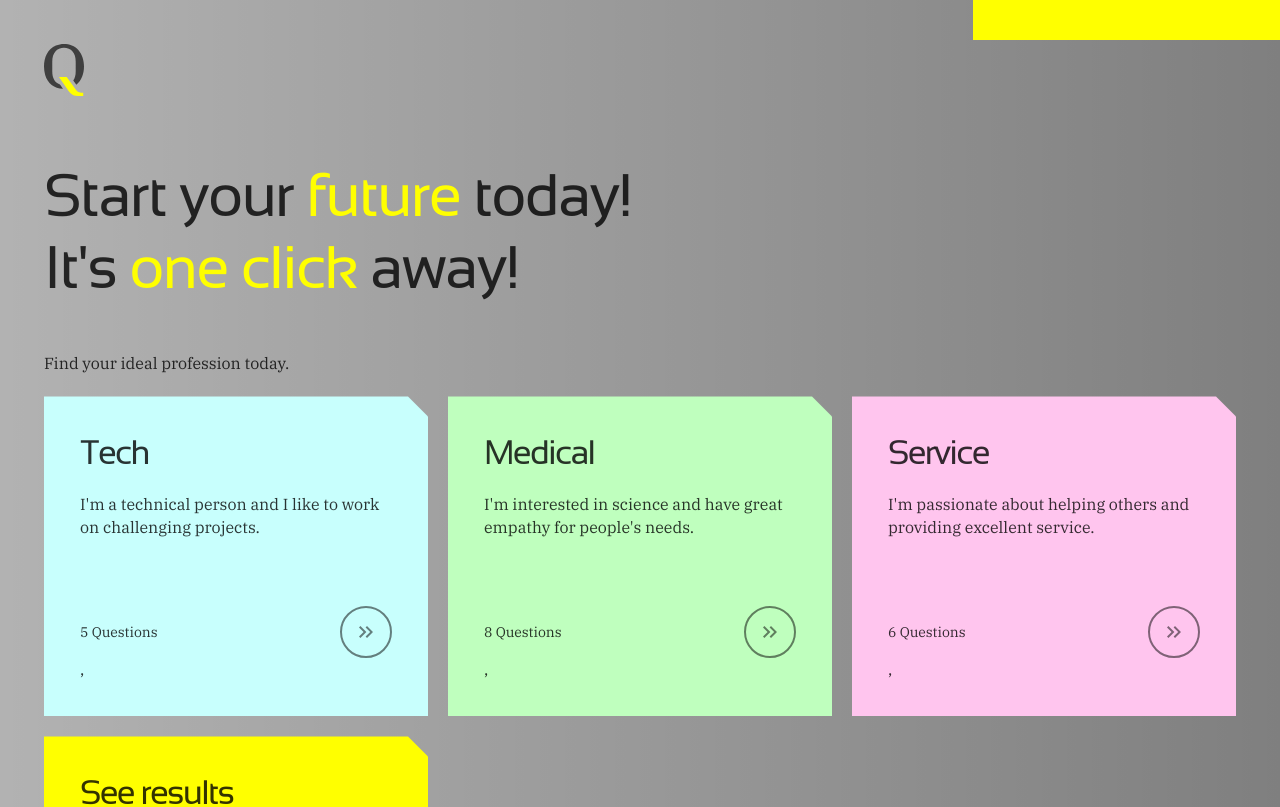
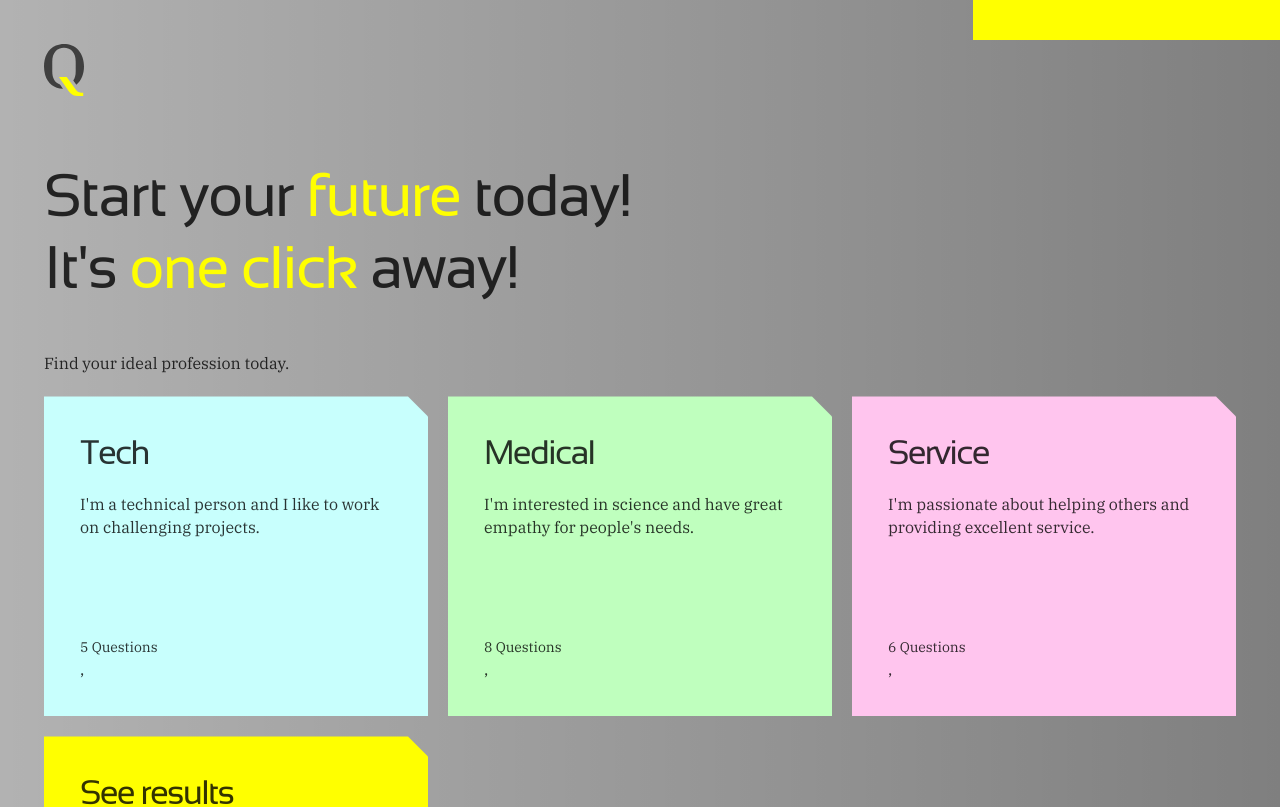
Before and after one commit to bashir-muhammad/dimando, a Next.js app: page / in a window 1280 px wide. Shown: the top 807 px of the page. Built offline with nearby package versions, Linux system fonts and the light colour scheme; no server answers.

Commit message:
chore: remove icon from Card footer

```diff
--- a/src/components/card/card.module.css
+++ b/src/components/card/card.module.css
@@ -61,12 +61,13 @@
   transition: all var(--transition1);
 }
 
-.card:hover .footericon {
+.card:hover button,
+.card:hover a {
   background-color: var(--color-gray-60);
   color: var(--color-white);
   border-color: transparent;
 }
 
-.result:hover .footericon {
+.result:hover button {
   color: var(--color-primary-20);
 }
--- a/src/components/card/card.tsx
+++ b/src/components/card/card.tsx
@@ -3,10 +3,6 @@ import Styles from "./card.module.css";
 
 interface CardProps extends HTMLAttributes<HTMLDivElement> {
   variant?: "default" | "completed" | "result";
-}
-
-interface CardFooterProps extends HTMLAttributes<HTMLDivElement> {
-  icon?: ReactNode;
 }
 
 const Card = ({
@@ -52,20 +48,14 @@ const CardDescription = ({
 };
 
 const CardFooter = ({
-  icon,
   className,
   children,
   ...props
-}: CardFooterProps) => {
+}: HTMLAttributes<HTMLDivElement>) => {
   const combinedClasses = [Styles.footer, className].filter(Boolean).join(" ");
   return (
     <div className={combinedClasses} {...props}>
-      <span>{children}</span>
-      {icon && (
-        <span className={Styles.footericon} aria-hidden="true">
-          {icon}
-        </span>
-      )}
+      {children}
     </div>
   );
 };
```
Also changed, not shown: 1 other file (tests, documents, lock files or other folders).
